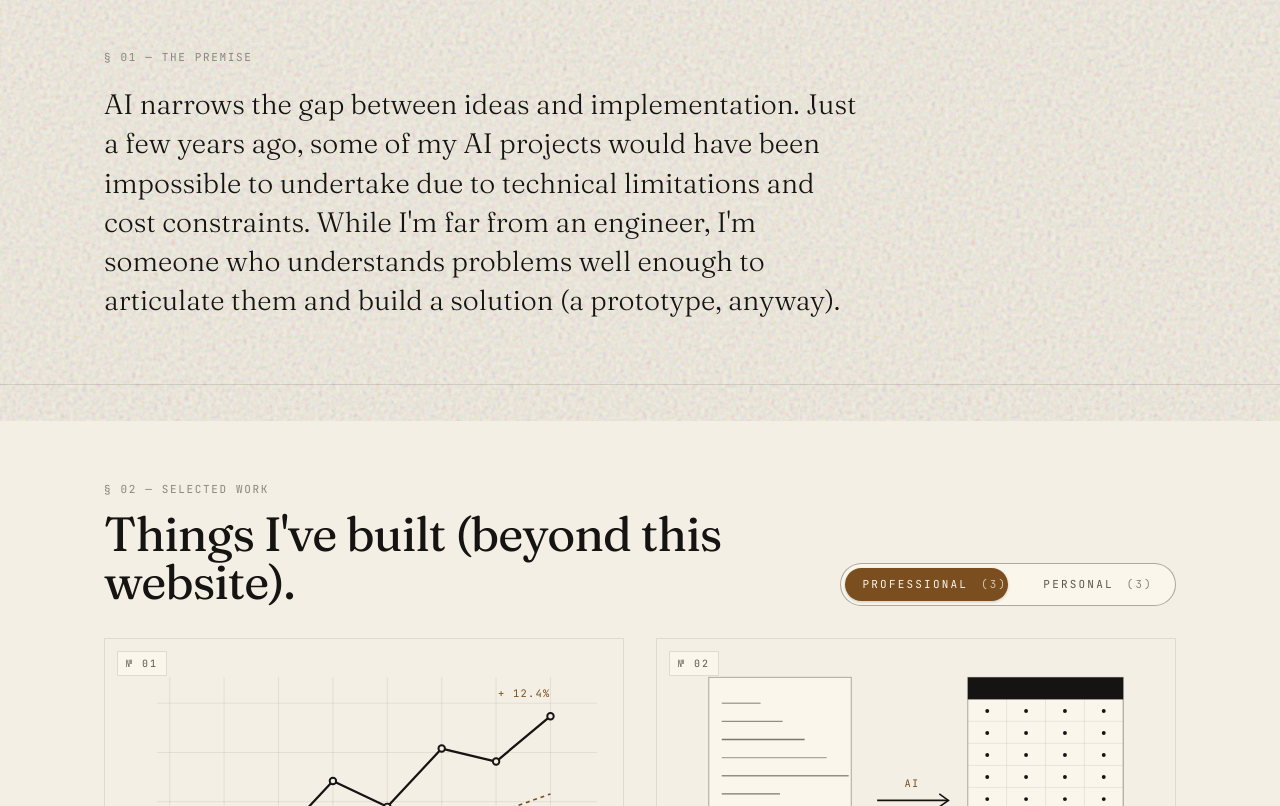
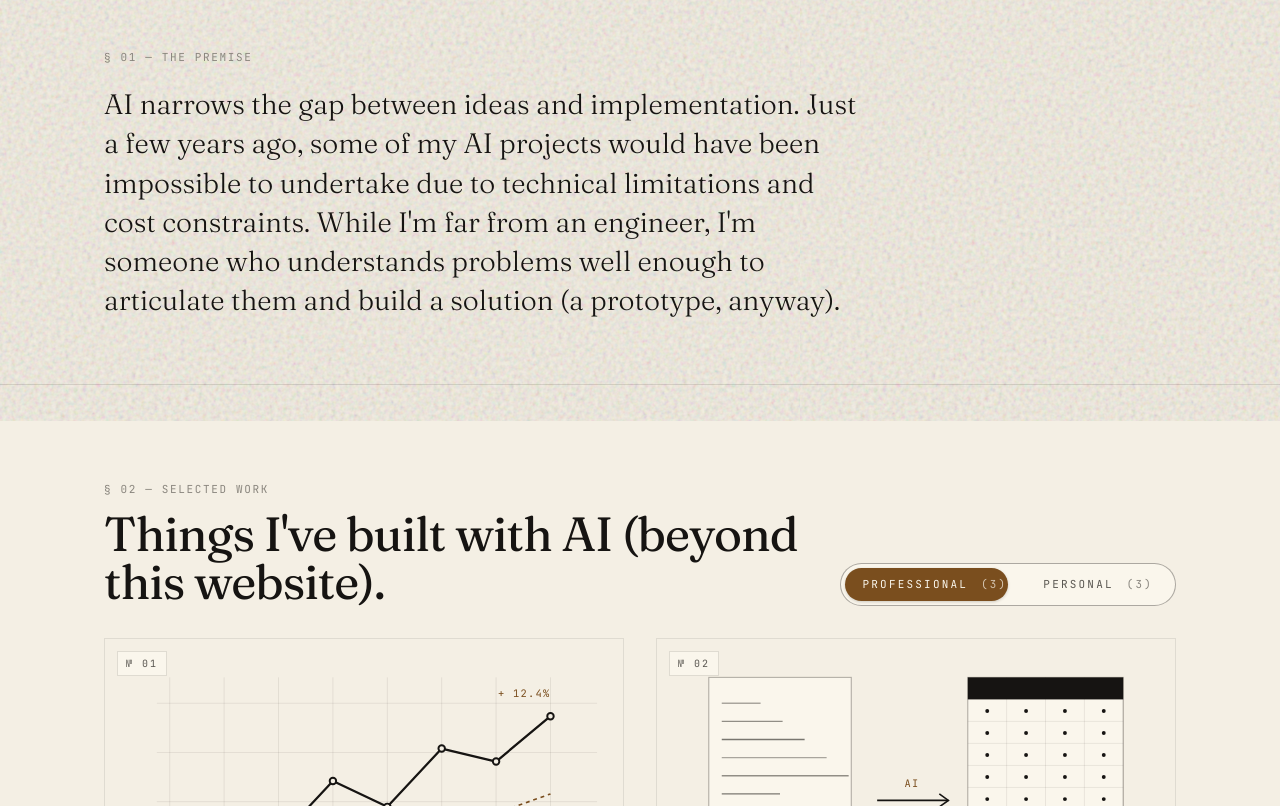
Before and after one commit to ikehoffman/ike-ai-portfolio, a React (Vite) app: page / in a window 1280 px wide. Shown: the part 379-1185 px from the top of the page. Built offline with nearby package versions, Linux system fonts and the light colour scheme.

Commit message:
Update IkeHoffmanPortfolio.jsx
Changed "things ive built text"

```diff
--- a/src/IkeHoffmanPortfolio.jsx
+++ b/src/IkeHoffmanPortfolio.jsx
@@ -441,7 +441,7 @@ export default function IkeHoffmanPortfolio() {
                   § 02 — Selected Work
                 </div>
                 <h2 className="font-display t-section-h" style={{ fontWeight: 400 }}>
-                  Things I've built (beyond this website).
+                  Things I've built with AI (beyond this website).
                 </h2>
               </div>
               <Toggle view={view} setView={setView} professional={professional} personal={personal} />
```
